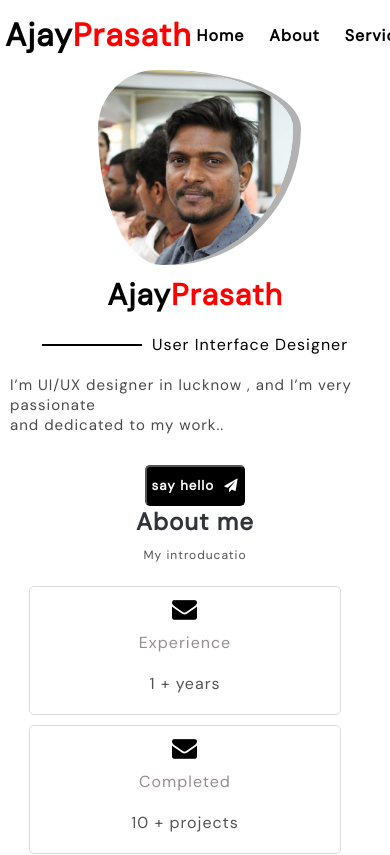
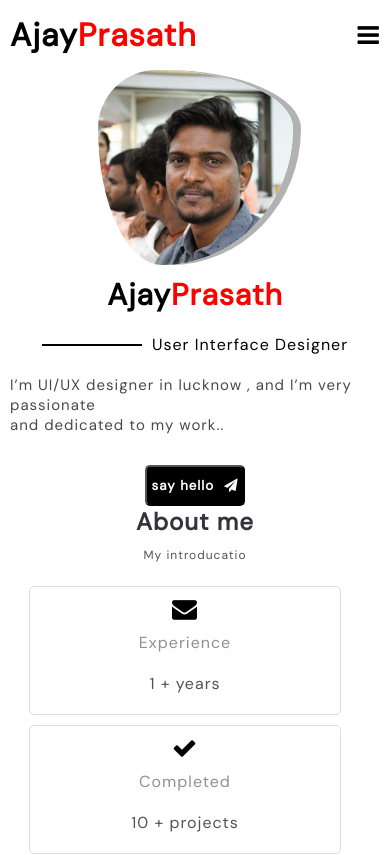
Before and after one commit to ajayprasathwork/myportfolio, a React (Create React App) app: page / in a window 390 px wide. Shown: the top 855 px of the page. Built offline with nearby package versions, Linux system fonts and the light colour scheme.

Commit message:
mobile menu

```diff
--- a/package.json
+++ b/package.json
@@ -8,6 +8,7 @@
     "@testing-library/user-event": "^13.5.0",
     "react": "^18.2.0",
     "react-dom": "^18.2.0",
+    "react-icons": "^4.7.1",
     "react-reveal": "^1.2.2",
     "react-scripts": "5.0.1",
     "web-vitals": "^2.1.4"
--- a/src/component/about/about.css
+++ b/src/component/about/about.css
@@ -67,7 +67,7 @@
     border-radius: 5px;
 }
 
-@media screen and (max-width: 600px) {
+@media screen and (max-width: 850px) {
     .imagesection{
         display: none;
     }
--- a/src/component/about/about.jsx
+++ b/src/component/about/about.jsx
@@ -26,7 +26,7 @@ const about = () => {
                 <p className='withme'>1 + years</p>
                 </div>
                 <div className='aboutme-box'>
-                <i class="fa fa-envelope contact-icon"></i>
+                <i class="fa fa-check contact-icon"></i>
                 <p className='contact-text'>Completed</p>
                 <p className='withme'>10 + projects</p>
                 </div>
--- a/src/component/contect/contact.css
+++ b/src/component/contect/contact.css
@@ -84,7 +84,7 @@
 
 
 
-@media screen and (max-width: 600px) {
+@media screen and (max-width: 850px) {
    .contact-item{
     flex-direction:column;
     margin-top: 20px;
--- a/src/component/hero/hero.css
+++ b/src/component/hero/hero.css
@@ -77,7 +77,7 @@ img{
     color: black;
 }
 
-@media screen and (max-width: 600px) {
+@media screen and (max-width: 850px) {
 .hero{
     margin-top: 70px;
     height: auto;
--- a/src/component/nav/nav.css
+++ b/src/component/nav/nav.css
@@ -13,9 +13,11 @@
 
 .nav-light{
     background-color: #fff;
+    color: black;
 }
 .nav-black{
     background-color: black;
+    color: #fff;
 }
 
 .nav span{
@@ -46,12 +48,76 @@
     color:red ;
 }
 
-@media screen and (max-width: 600px) {
-    .navitems{
+.navitems-black a:hover{
+    color:red ;
+}
+
+.mobile-menu{
+    display: none;
+}
+
+.mobile-menu-continer{
+   display: none;
+}
+
+
+
+
+@media screen and (max-width: 850px) {
+    .navitems-light,.navitems-black{
         display: none;
     }
     .nav{
-    padding-left: 5px;
-    padding-right: 5px;
+    padding-left: 10px;
+    padding-right: 10px;
+    }
+
+   .mobile-menu{
+        display: flex;
+        font-size: 25px;
+    }
+    .mobile-menu-continer-black{
+        display:flex;
+        position: absolute;
+        align-items: center;
+        justify-content: center;
+        flex-direction: column;
+        color: #fff;
+        top: 70px;
+        right: 0px;
+        padding: 20px;
+        width: 200px;
+        background-color: black;
+    }
+    .mobile-menu-continer-light{
+        display:flex;
+        position: absolute;
+        align-items: center;
+        justify-content: center;
+        flex-direction: column;
+        color: black;
+        top: 70px;
+        right: 0px;
+        padding: 20px;
+        width: 200px;
+        background-color: #fff;
+    }
+
+    .mobile-menu-continer-light a{
+        text-decoration: none;
+        padding: 5px;
+        padding-right: 20px;
+        font-size: 16px;
+        color: black;
+        font-weight: bold;
+
+    }
+    .mobile-menu-continer-black a{
+        text-decoration: none;
+    padding: 10px;
+    font-size: 16px;
+    color: #fff;
+    font-weight: bold;
+
     }
 }
--- a/src/component/nav/nav.jsx
+++ b/src/component/nav/nav.jsx
@@ -1,7 +1,9 @@
 import React,{useState} from 'react';
+import { AiOutlineClose } from "react-icons/ai";
 import './nav.css'
 const Nav = () => {
      const [changecolor,setchangecolor]=useState(false)
+     const [showMobileMenu,setshowMobileMenu]=useState(false)
     const navColor=()=>{
         if(window.scrollY >= 70){
             setchangecolor(true)
@@ -11,17 +13,37 @@ const Nav = () => {
         }
     }
     window.addEventListener('scroll',navColor)
-    return (
-        <div className={changecolor?'nav nav-black':'nav nav-light'} >
-             <h1>Ajay<span>Prasath</span></h1>
-             <div className={changecolor?'navitems-light':'navitems-black'}>
-             <a href="https://www.w3schools.com/">Home</a>
+
+    const NaviTems=()=>{
+        return(
+            <>
+            <a href="https://www.w3schools.com/">Home</a>
              <a href="https://www.w3schools.com/">About</a>
              <a href="https://www.w3schools.com/">Service</a>
              <a href="https://www.w3schools.com/">Skills</a>
              <a href="https://www.w3schools.com/">Blog</a>
              <a href="https://www.w3schools.com/">Contact</a>
+            </>
+        )
+    }
+    const showMenu=()=>{
+        setshowMobileMenu(true)
+    }
+    const hideMenu=()=>{
+        setshowMobileMenu(false)
+    }
+    return (
+        <div className={changecolor?'nav nav-black':'nav nav-light'} >
+             <h1 className={changecolor?"nav-black":"nav-light"}>Ajay<span>Prasath</span></h1>
+             <div className={changecolor?'navitems-light':'navitems-black'}>
+                <NaviTems/>
              </div>
+             {!showMobileMenu?<div className="mobile-menu" onClick={showMenu} ><i class="fa fa-bars"></i></div>:<div className="mobile-menu" onClick={hideMenu} ><AiOutlineClose/></div>}
+             {showMobileMenu?<div className= {changecolor?'mobile-menu-continer-black':'mobile-menu-continer-light'}>
+             <NaviTems/>
+             </div>:null}
+
+
         </div>
     );
 };
```
Also changed, not shown: 1 other file (tests, documents, lock files or other folders).
